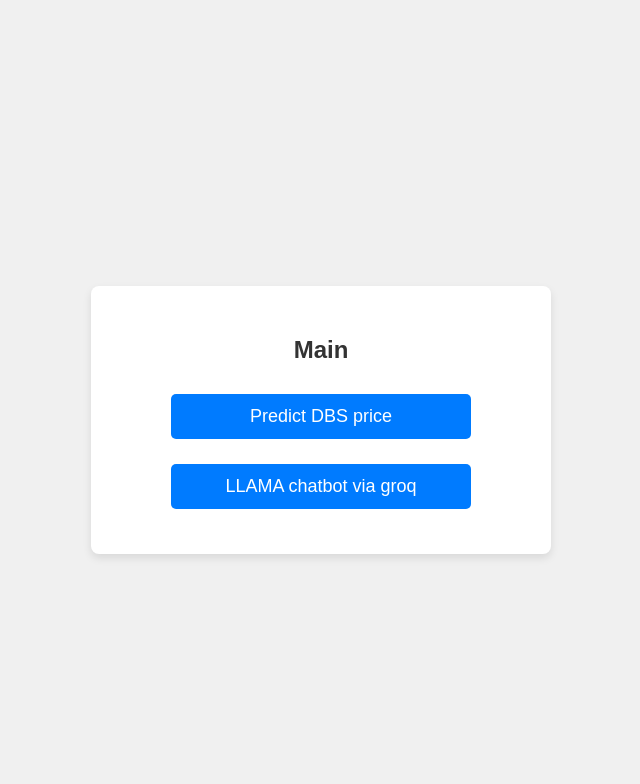
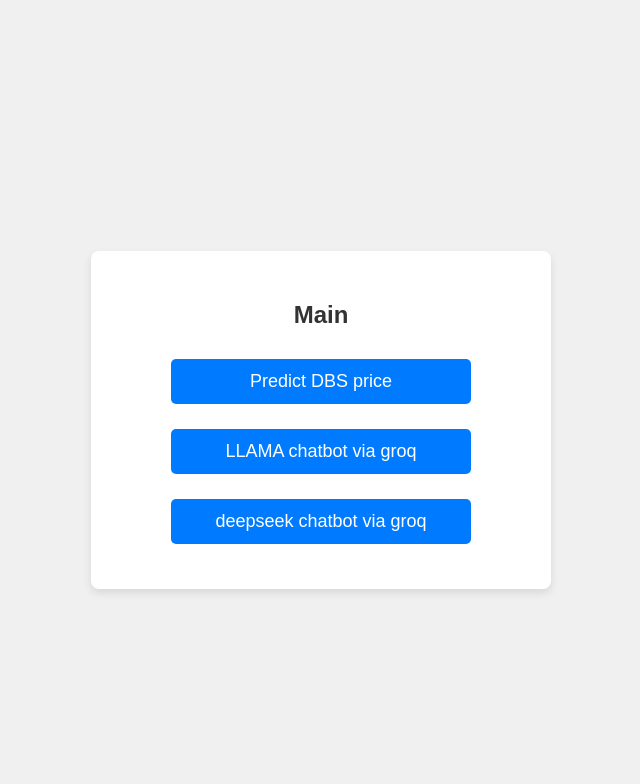
Before and after one commit to Ian-morph/dbss, a Flask app: page /main in a window 1280 px wide. Shown: the top 784 px of the page, without its empty margins (319-959 px from the left). Run offline with Flask 3, Linux system fonts and the light colour scheme; parts of the project's set-up code (start-up, migrations or seed data) failed here and were passed over.

Commit message:
commit deepseek

```diff
--- a/app.py
+++ b/app.py
@@ -6,8 +6,7 @@
 from dotenv import load_dotenv
 
 load_dotenv()
-#groq_api_key = os.getenv('GROQ_API_KEY')
-os.environ['GROQ_API_KEY'] = os.getenv("groq")
+groq_api_key = os.getenv('GROQ_API_KEY')
 
 app = Flask(__name__)
 
@@ -29,7 +28,7 @@
 def llama_reply():
     q = request.form.get("q")
     # load model
-    client = Groq()
+    client = Groq(api_key=groq_api_key)
     completion = client.chat.completions.create(
         model="llama-3.1-8b-instant",
         messages=[
@@ -40,6 +39,27 @@
         ]
     )
     return(render_template("llama_reply.html",r=completion.choices[0].message.content))
+
+@app.route("/deepseek",methods=["GET","POST"])
+def deepseek():
+    return(render_template("deepseek.html"))
+
+@app.route("/deepseek_reply",methods=["GET","POST"])
+def deepseek_reply():
+    q = request.form.get("q")
+    # load model
+    client = Groq(api_key=groq_api_key)
+    completion_ds = client.chat.completions.create(
+        model="deepseek-r1-distill-llama-70b",
+        messages=[
+            {
+                "role": "user",
+                "content": q
+            }
+        ]
+    )
+    return(render_template("deepseek_reply.html",r=completion_ds.choices[0].message.content))
+
 
 @app.route("/dbs",methods=["GET","POST"])
 def dbs():
--- a/templates/main.html
+++ b/templates/main.html
@@ -13,5 +13,8 @@
         <form action="/llama" method="post">
             <input type="submit" value="LLAMA chatbot via groq">
         </form>
+                <form action="/deepseek" method="post">
+            <input type="submit" value="deepseek chatbot via groq">
+        </form>
     </div>
 </body>
```
Also changed, not shown: templates/deepseek.html (added, +16 -0 lines), templates/deepseek_reply.html (added, +14 -0 lines).
